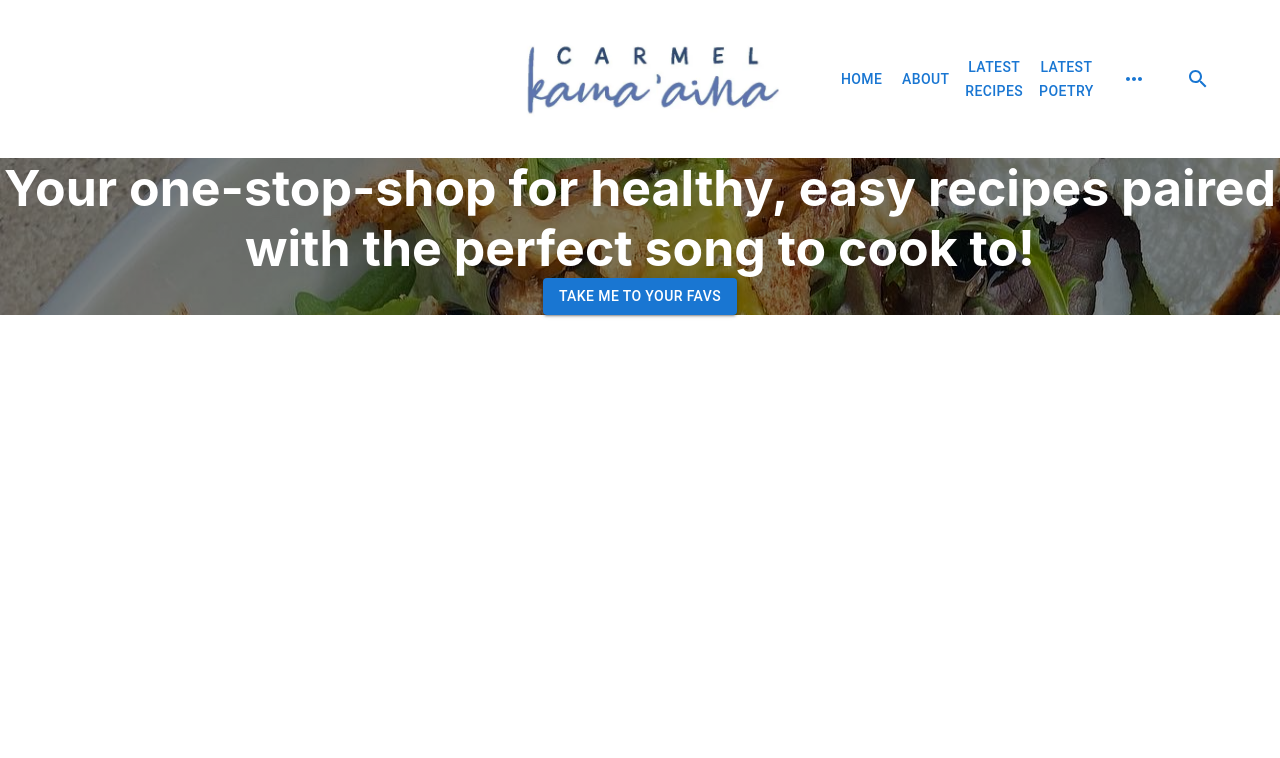
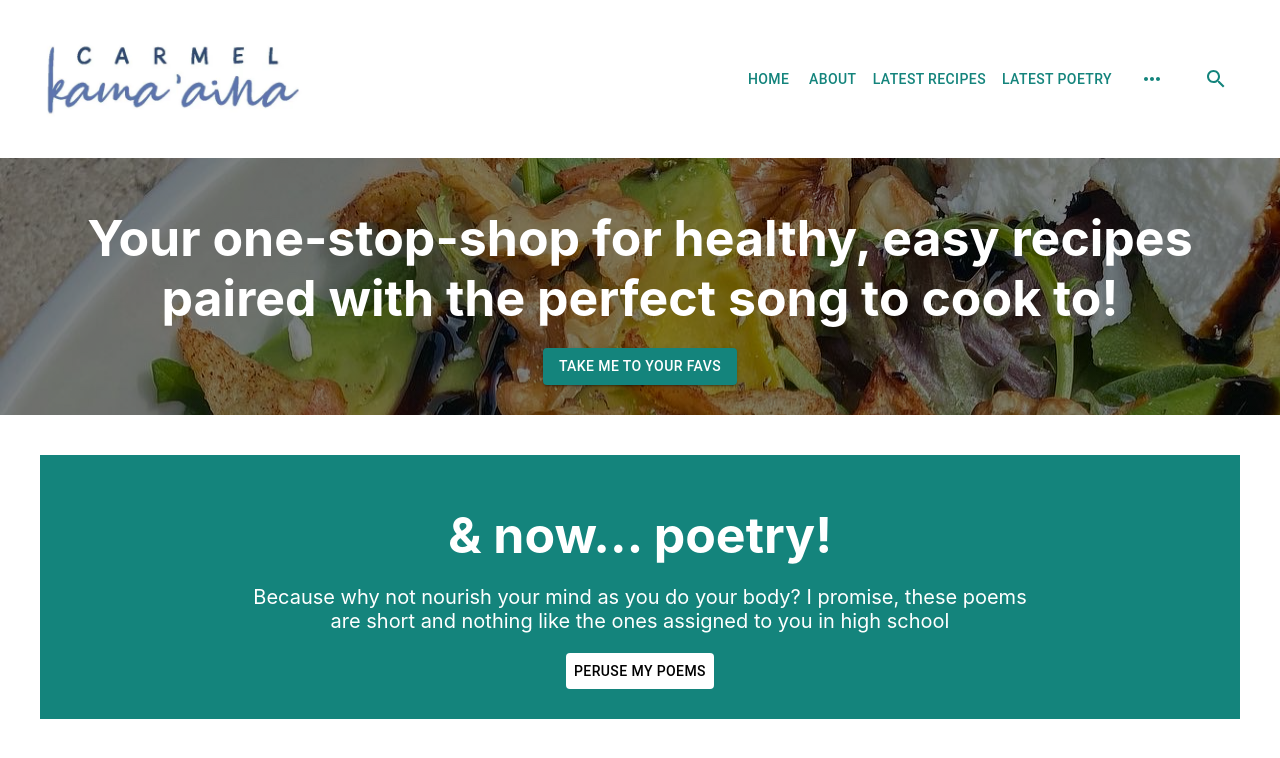
Before and after one commit to nlhutchi/FionaSiteTransfer, a React (Create React App) app in the folder UIProject/: page / in a window 1280 px wide. Shown: the top 758 px of the page. Built offline with nearby package versions, Linux system fonts and the light colour scheme.

Commit message:
Updates to home page

```diff
--- a/UIProject/src/App.js
+++ b/UIProject/src/App.js
@@ -1,11 +1,23 @@
 import './App.css';
 import HomePage from './pages/HomePage';
 import Header from './components/header';
+import { ThemeProvider, createTheme } from '@mui/material/styles';
 import { BrowserRouter as Router, Route, Routes } from 'react-router-dom';
+
+const theme = createTheme({
+  palette: {
+    primary: {
+      main: "#14847c",
+      white: "#FFFFFF",
+      black: "#000000"
+    },
+  },
+});
 
 function App() {
   return (
     <div className="App">
+      <ThemeProvider theme={theme}>
         <Router history={Router.browserHistory}>
           <Header/>
           <Routes>
@@ -15,6 +27,7 @@ function App() {
             <Route path="/LatestPoetry/" element={<div>Latest Poetry</div>} />
           </Routes>
         </Router>
+      </ThemeProvider>
     </div>
   );
 }
--- a/UIProject/src/components/header.js
+++ b/UIProject/src/components/header.js
@@ -11,11 +11,8 @@ const useStyles = makeStyles({
         alignItems: "center",
         display: "flex",
         flexDirection: "row",
-        marginLeft: "30rem",
-        marginRight: "30rem",
         justifyContent: "space-between",
-        padding: "2rem",
-
+        padding: "2rem"
     },
     links: {
         display: "flex",
--- a/UIProject/src/pages/HomePage.js
+++ b/UIProject/src/pages/HomePage.js
@@ -13,13 +13,32 @@ const useStyles = makeStyles({
         display: "flex",
         background: `linear-gradient(rgba(0, 0, 0, 0.5), rgba(0, 0, 0, 0.5)), url(${HomeIntroImage})`,
         alignItems: "center",
-        flexDirection: "column"
+        flexDirection: "column",
+        padding: 30
     },
     favsText: {
         fontSize: 50,
         color: 'white',
         fontWeight: "bold",
-        maxWidth: "80rem"
+        maxWidth: "80rem",
+        margin: 20
+    },
+    text: {
+        color: 'white',
+        maxWidth: "50rem",
+        marginVerticle: 20
+    },
+    poetry: {
+        backgroundColor: "#14847c",
+        fontSize: 20,
+        display: "flex",
+        alignItems: "center",
+        flexDirection: "column",
+        padding: 30,
+        margin: 40
+    },
+    poetryButton: {
+        margin: "20px 0 0 0 !important"
     }
 });
 
@@ -36,6 +55,11 @@ function HomePage(props) {
                     Take me to your favs
                 </Button>
             </div>
+            <div className={classes.poetry}>
+                <div className={classes.favsText}>& now… poetry!</div>
+                <div className={classes.text}>Because why not nourish your mind as you do your body? I promise, these poems are short and nothing like the ones assigned to you in high school</div>
+                <Button sx={{ bgcolor: "primary.white", color: "primary.black" }} className={classes.poetryButton}>PERUSE MY POEMS</Button>
+            </div>
         </div>
     );
 }
```
Also changed, not shown: 2 other files (tests, documents, lock files or other folders). Lines whose indentation alone changed are shown as unchanged.
